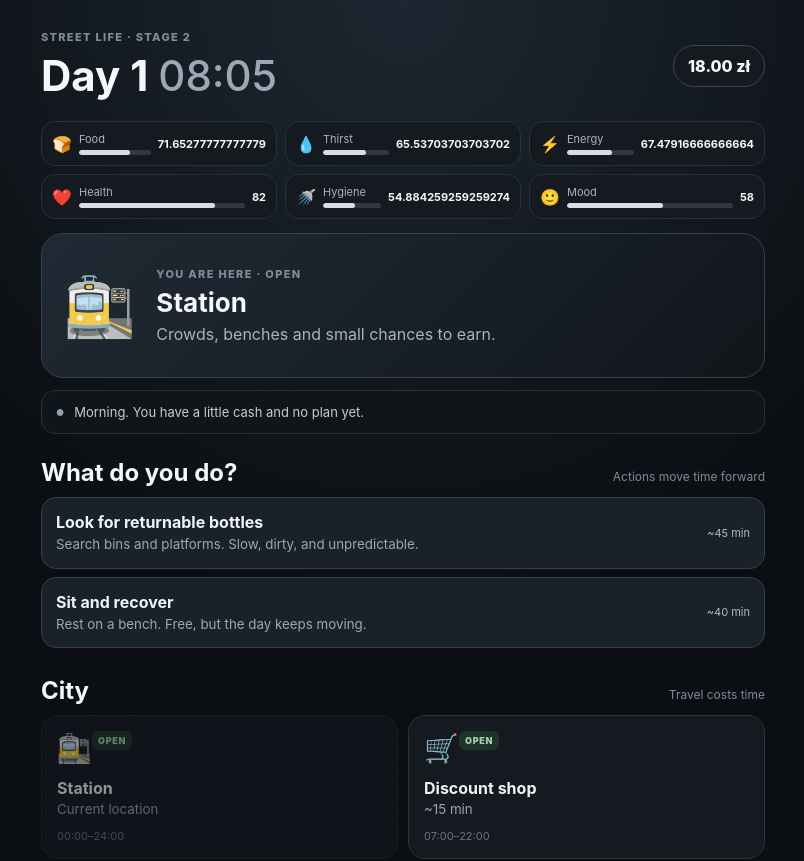
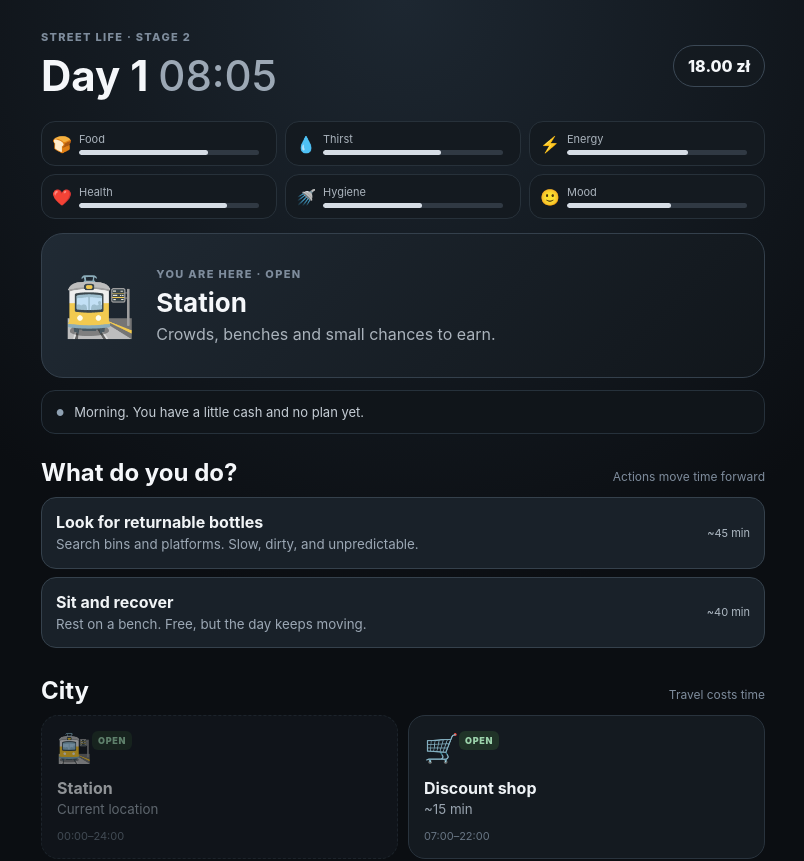
Before and after one commit to AlexanderKruk/street-life-game, a React (Vite) app: page / in a window 1280 px wide. Shown: the top 861 px of the page, without its empty margins (237-1041 px from the left). Built offline with nearby package versions, Linux system fonts and the light colour scheme.

Commit message:
Use visual status bars instead of percentages

```diff
--- a/src/App.tsx
+++ b/src/App.tsx
@@ -13,7 +13,8 @@ function loadGame(): GameState {
 }
 
 function Stat({ label, value, icon }: { label: string; value: number; icon: string }) {
-  return <div className="stat"><span>{icon}</span><div><div className="stat-label">{label}</div><div className="bar"><i style={{ width: `${value}%` }} /></div></div><b>{value}</b></div>
+  const level = value > 60 ? 'good' : value > 30 ? 'warning' : 'critical'
+  return <div className="stat"><span>{icon}</span><div><div className="stat-label">{label}</div><div className="bar"><i className={level} style={{ width: `${value}%` }} /></div></div></div>
 }
 
 export default function App() {
```
